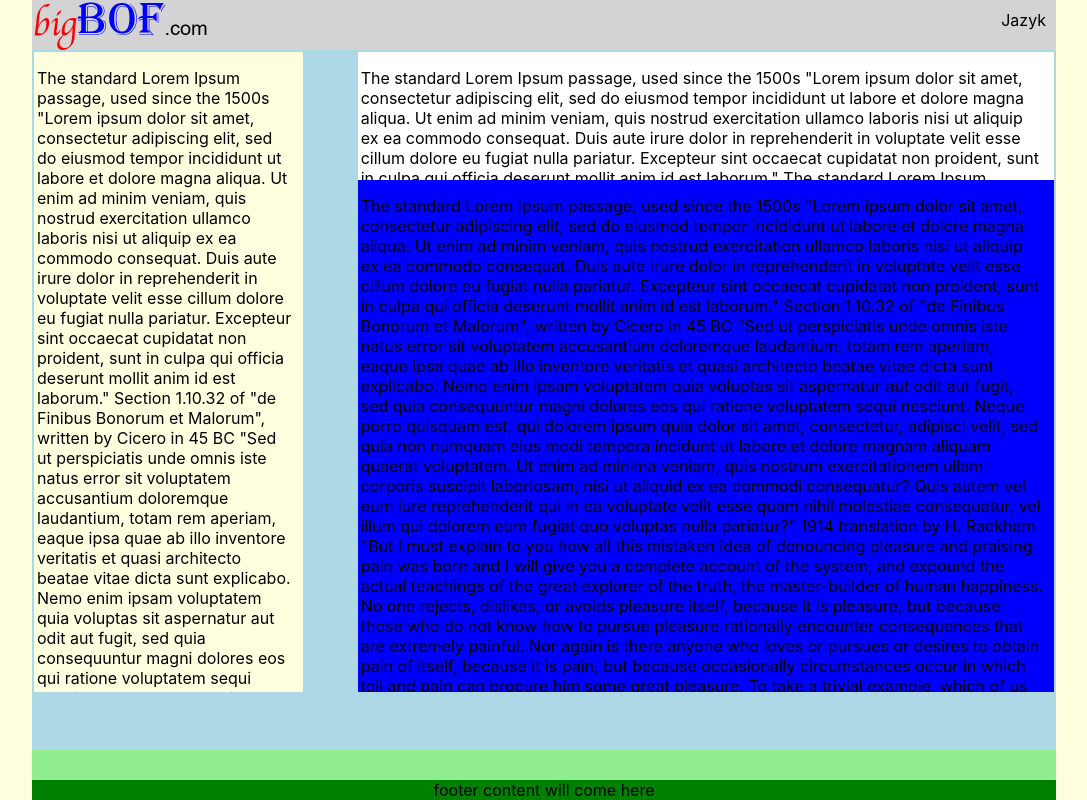
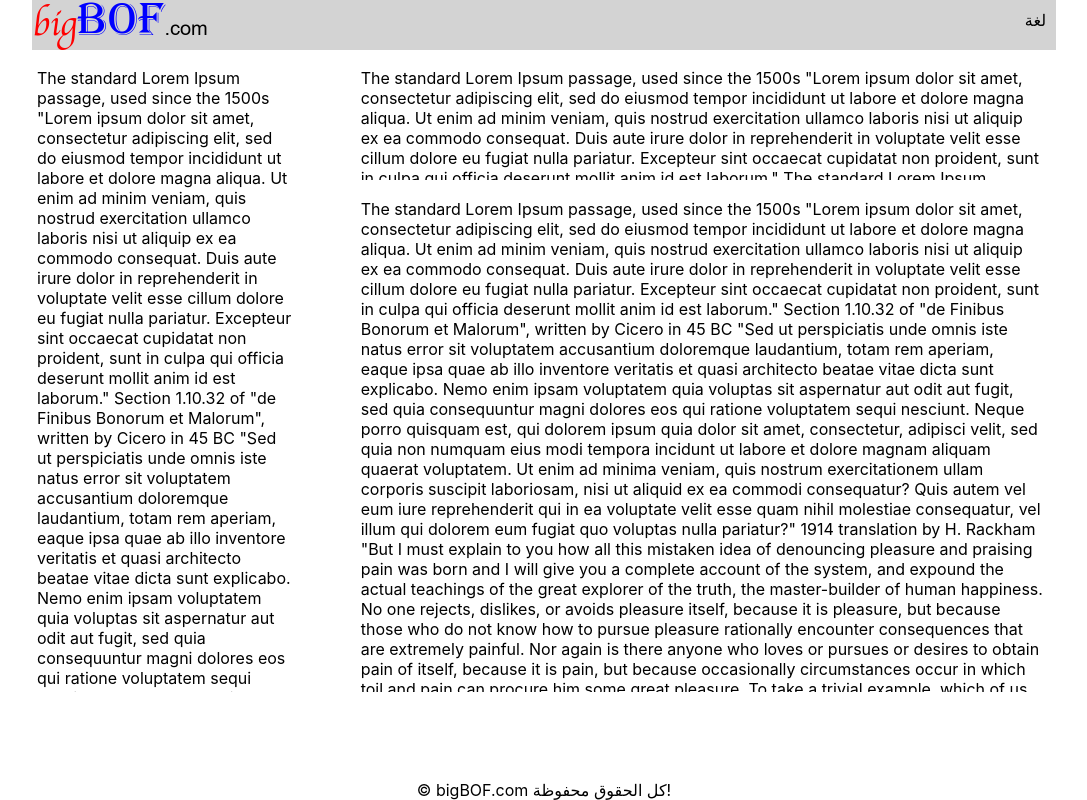
Before and after one commit to Shendidy/bigbof-react, a React (Create React App) app: page / in a window 1280 px wide. Shown: the whole page, without its empty margins (96-1183 px from the left). Built offline with nearby package versions, Linux system fonts and the light colour scheme.

Commit message:
:building_construction: text: added footer copyright

```diff
--- a/public/index.css
+++ b/public/index.css
@@ -8,7 +8,7 @@ body, html {
 }
 
 .mainContainer {
-  background-color: lightyellow;
+  /* background-color: lightyellow; */
   height: 100vh;
   position: relative;
 }
@@ -17,7 +17,7 @@ body, html {
   height: 100%;
   width: 80%;
   margin: auto;
-  background-color: lightblue;
+  /* background-color: lightblue; */
 }
 
 .navbarDiv {
@@ -31,7 +31,7 @@ body, html {
 .leftBody {
   margin-top: 2px;
   margin-left: 2px;
-  background-color: lightyellow;
+  /* background-color: lightyellow; */
   width: 25%;
   max-height: 80%;
   padding-left: 3px;
@@ -41,7 +41,7 @@ body, html {
 .rightBody {
   margin-top: 2px;
   margin-right: 2px;
-  background-color: red;
+  /* background-color: red; */
   width: 68%;
   height: 80%;
   float: right;
@@ -50,27 +50,28 @@ body, html {
 .rightTopContent {
   height: 20%;
   padding-left: 3px;
-  background-color: white;
+  /* background-color: white; */
 }
 
 .rightMainContent {
-  height: 80%;
+  height: 79.5%;
   padding-left: 3px;
-  background-color: blue;
+  /* background-color: blue; */
+  margin-top: 0.5%;
 }
 
 .footerDiv {
   height: 50px;
   max-height: 10%;
   width: 80%;
-  background-color: lightgreen;
+  /* background-color: lightgreen; */
   position: absolute;
   bottom: 0;
   text-align: center;
 }
 
 .footerContentDiv {
-  background-color: green;
+  /* background-color: green; */
   position: absolute;
   bottom: 0;
   width: 100%;
--- a/src/components/App/App.js
+++ b/src/components/App/App.js
@@ -1,11 +1,12 @@
 import React, { Component } from 'react';
 import Header from '../Header/Header';
+import Footer from '../Footer/Footer';
 import text from '../../languages/text';
 import './App.css';
 
 class App extends Component {
   render() {
-    let lang = 'czech';
+    let lang = 'arabic';
     // Message for people accessing the console after loading the page.
     console.log(`%c${text[0][lang]}\n\n%c${text[1][lang]}\n\n${text[2][lang]}\n\n\n${text[3][lang]}\n${text[4][lang]}\n\n`, "color: red; font-size: 25px;", "color: blue; font-size: 15px;");
 
@@ -117,7 +118,7 @@ class App extends Component {
           </div>
           <div className="footerDiv">
             <div className="footerContentDiv">
-              footer content will come here
+              <Footer lang = {lang} />
             </div>
           </div>
         </div>
--- /dev/null
+++ b/src/components/Footer/Footer.js
@@ -0,0 +1,15 @@
+import React from 'react';
+import './footer.css';
+import text from '../../languages/text';
+
+function Footer(props) {
+  return(
+    <div>
+      <div className="copyrightDiv">
+        {`© bigBOF.com ${text[6][props.lang]}!`}
+      </div>
+    </div>
+  )
+}
+
+export default Footer
--- a/src/languages/text.js
+++ b/src/languages/text.js
@@ -16,7 +16,7 @@ const text = [
   {
     id : 2,
     english : "You might give hackers access to your account if you're not careful.",
-    arabic : "قد تمنح المتسللين حق الوصول إلى حسابك إذا لم تكن حذراً.ً",
+    arabic : "قد تمنح المتسللين حق الوصول إلى حسابك إذا لم تكن حذراً.",
     russian: "Вы можете дать хакерам доступ к своей учетной записи, если вы не будете осторожны.",
     czech: "Pokud nejste opatrní, můžete hackerům umožnit přístup k vašemu účtu."
   },
@@ -43,10 +43,10 @@ const text = [
   },
   {
     id : 6,
-    english : "",
-    arabic : "",
-    russian: "",
-    czech: ""
+    english : "All Rights Reserved",
+    arabic : "كل الحقوق محفوظة",
+    russian: "Все права защищены",
+    czech: "Všechna práva vyhrazena"
   },
   {
     id : 7,
```
Also changed, not shown: src/components/Header/header.css (+0 -10 lines), src/components/Footer/footer.css (added).
